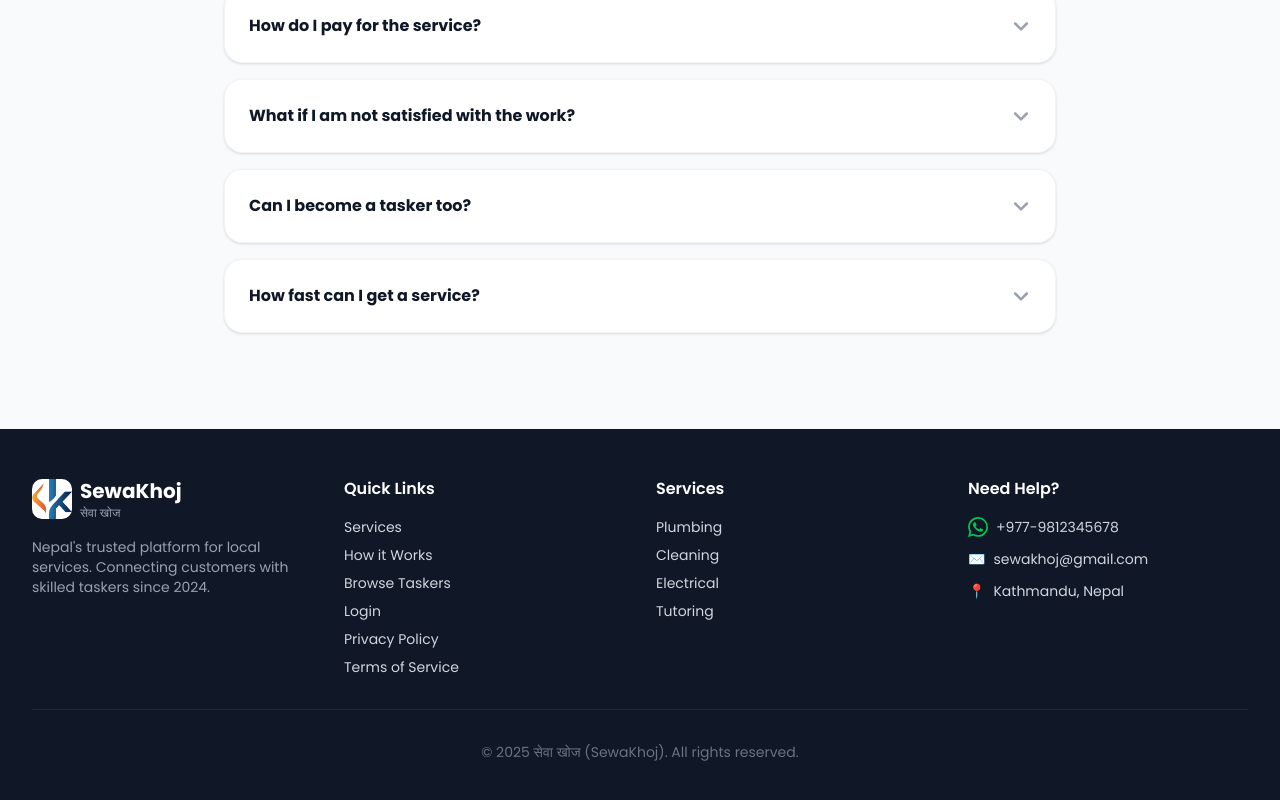
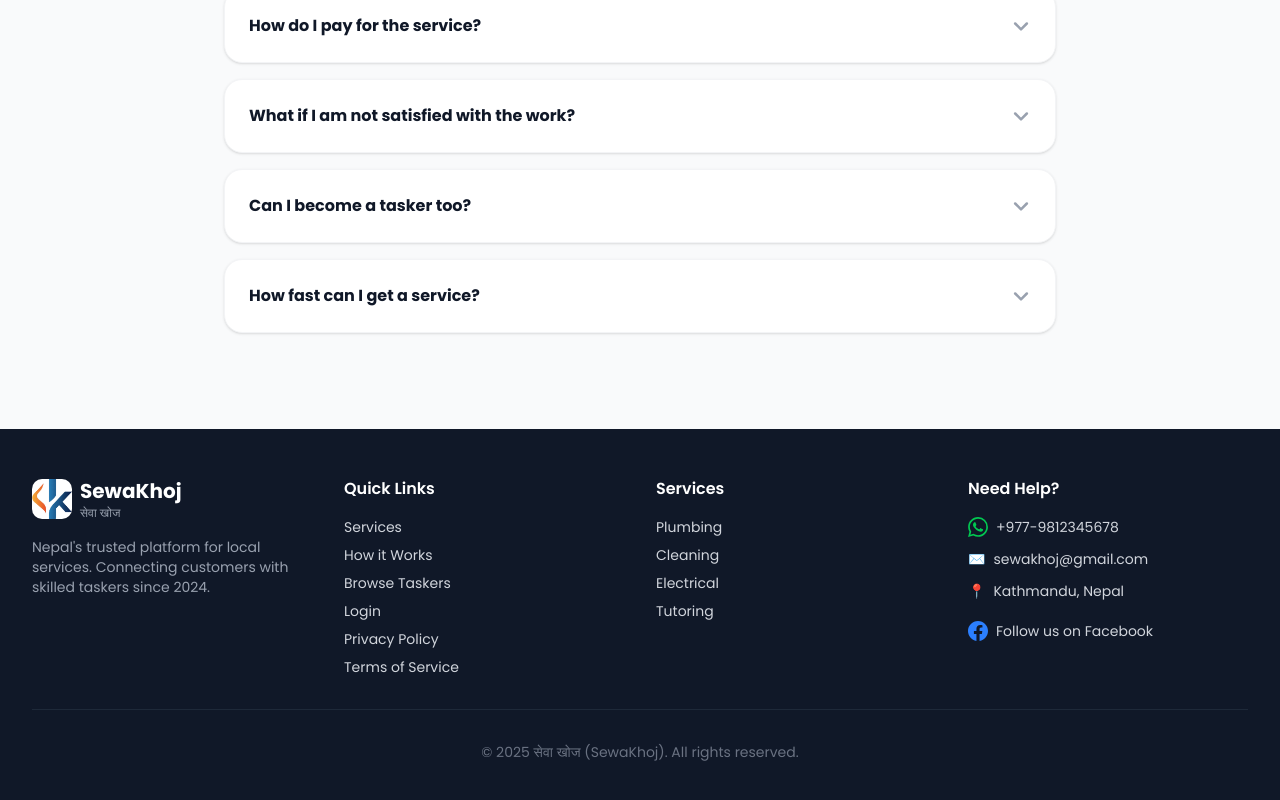
Before and after one commit to lngiri/sewakhoj, a Next.js app: page / in a window 1280 px wide. Shown: the part 4475-5275 px from the top of the page. Built offline with nearby package versions, Linux system fonts and the light colour scheme; no server answers; the database is empty.

Commit message:
feat: Add Facebook page link to homepage footer

```diff
--- a/src/app/page.tsx
+++ b/src/app/page.tsx
@@ -488,6 +488,12 @@
                   <span>📍</span>
                   <span>Kathmandu, Nepal</span>
                 </li>
+                <li className="flex items-center gap-2 pt-2">
+                  <svg className="w-5 h-5 text-blue-500" viewBox="0 0 24 24" fill="currentColor">
+                    <path d="M24 12.073c0-6.627-5.373-12-12-12s-12 5.373-12 12c0 5.99 4.388 10.954 10.125 11.854v-8.385H7.078v-3.469h3.047V9.43c0-3.007 1.792-4.669 4.533-4.669 1.312 0 2.686.235 2.686.235v2.953H15.83c-1.491 0-1.956.925-1.956 1.874v2.25h3.328l-.532 3.469h-2.796v8.385C19.612 23.027 24 18.062 24 12.073z"/>
+                  </svg>
+                  <a href="https://facebook.com/sewakhoj" target="_blank" rel="noopener noreferrer" className="hover:text-white transition-colors">Follow us on Facebook</a>
+                </li>
               </ul>
             </div>
           </div>
```
